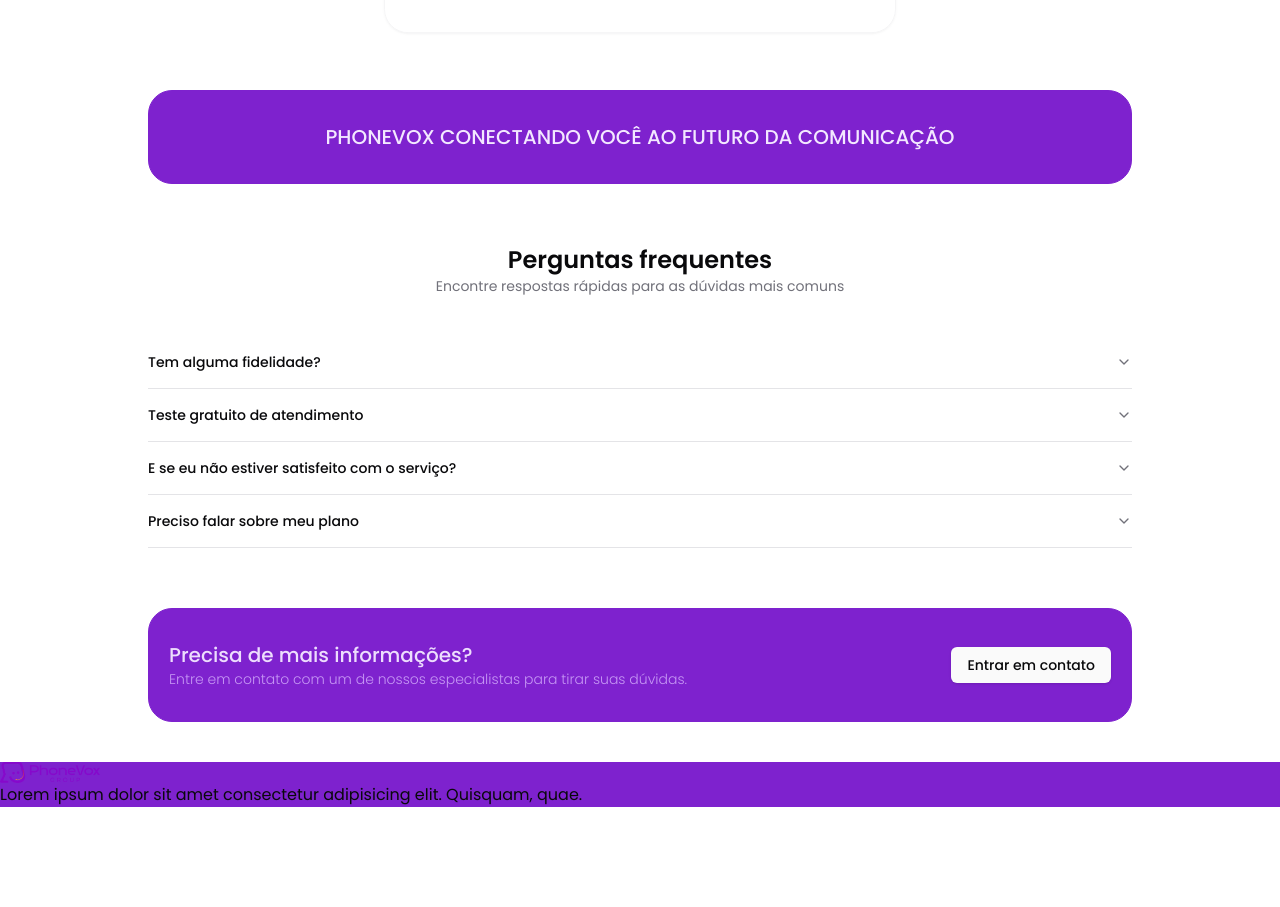
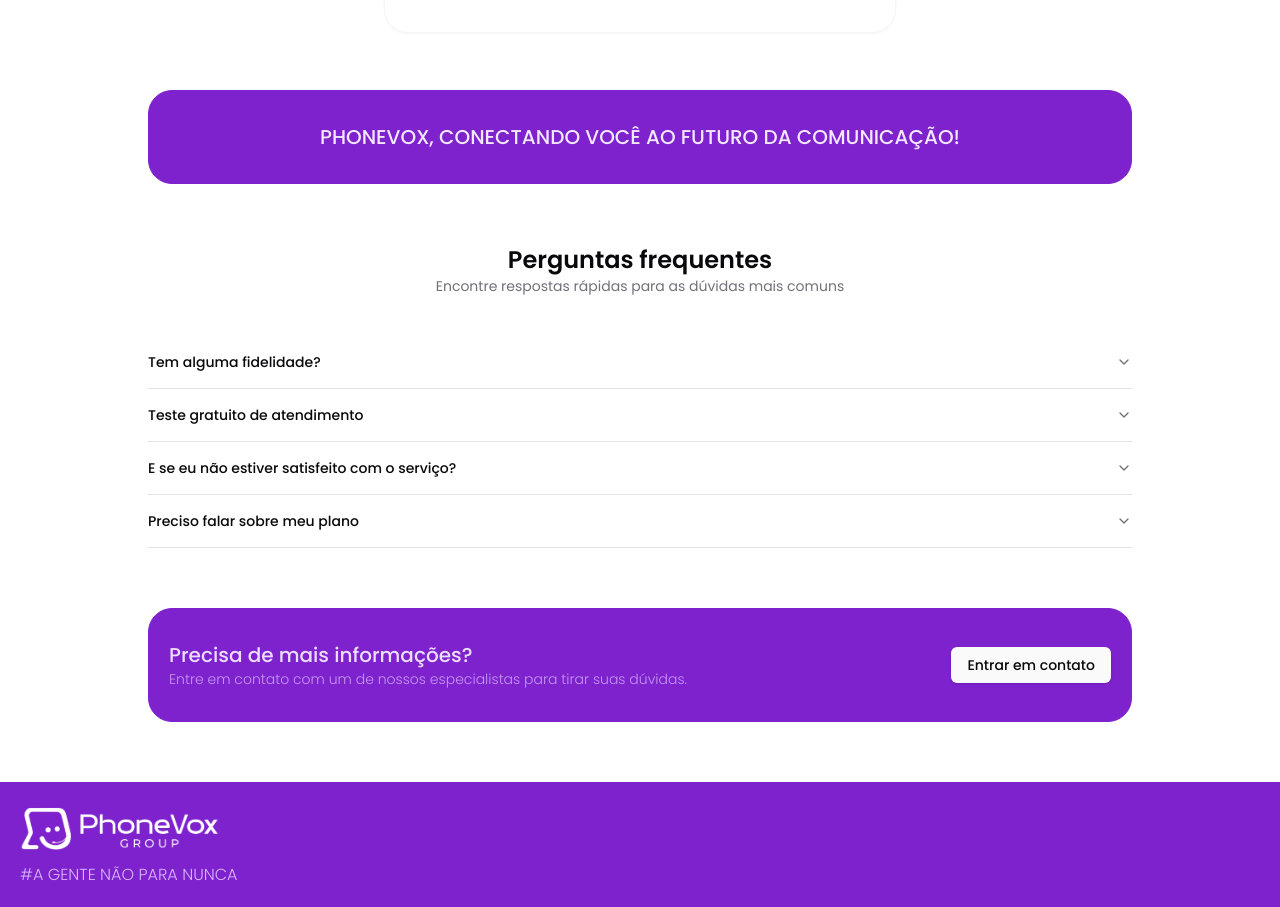
Before and after one commit to rafaelRizzo/phonevox-group-landing-page, a Next.js app: page / in a window 1280 px wide. Shown: the part 2860-3767 px from the top of the page. Before the commit the page ends 3667 px from the top, so only its background shows below. Built offline with nearby package versions, Linux system fonts and the light colour scheme.

Commit message:
feat: ajuste de responsividade no botao de cta

```diff
--- a/src/app/page.jsx
+++ b/src/app/page.jsx
@@ -172,7 +172,7 @@
                     <h2 className="text-muted-foreground text-center lg:text-start">Nós podemos ajudar a resolver isso agora!</h2>
 
                     <Link href="https://wa.me/551832568300" target="_blank" className="w-full my-4">
-                        <Button className="max-w-full bg-primary-purple rounded-lg">Garanta um atendimento imediato ao seu cliente</Button>
+                        <Button className="w-full lg:max-w-full bg-primary-purple rounded-lg">Garanta um atendimento imediato ao seu cliente</Button>
                     </Link>
                 </div>
 
@@ -497,7 +497,7 @@
 
             <section className="max-w-5xl p-5 my-5 mx-auto">
                 <div className="flex flex-col gap-10 border border-purple-700 rounded-3xl bg-purple-700 text-purple-100 p-5 py-8 text-center font-medium text-xl">
-                    <h2>PHONEVOX CONECTANDO VOCÊ AO FUTURO DA COMUNICAÇÃO</h2>
+                    <h2>PHONEVOX, CONECTANDO VOCÊ AO FUTURO DA COMUNICAÇÃO!</h2>
                 </div>
             </section>
 
@@ -542,12 +542,12 @@
             </section>
 
             {/* Em analise do que colocar aqui */}
-            <footer className="bg-purple-700">
+            <footer className="bg-purple-700 p-5 mt-10">
 
                 {/* Logo e texto descritivo */}
-                <div>
-                    <Image src="/logo-phonevox.png" alt="Logo da empresa" width={100} height={100} />
-                    <p>Lorem ipsum dolor sit amet consectetur adipisicing elit. Quisquam, quae.</p>
+                <div className="flex flex-col max-w-xs gap-2">
+                    <Image src="/logo-phonevox-white.png" alt="Logo da empresa" width={200} height={200} />
+                    <p className="text-purple-300 font-light">#A GENTE NÃO PARA NUNCA</p>
                 </div>
 
                 {/* Midias sociais */}
```
Also changed, not shown: public/logo-phonevox-white.png (added).
